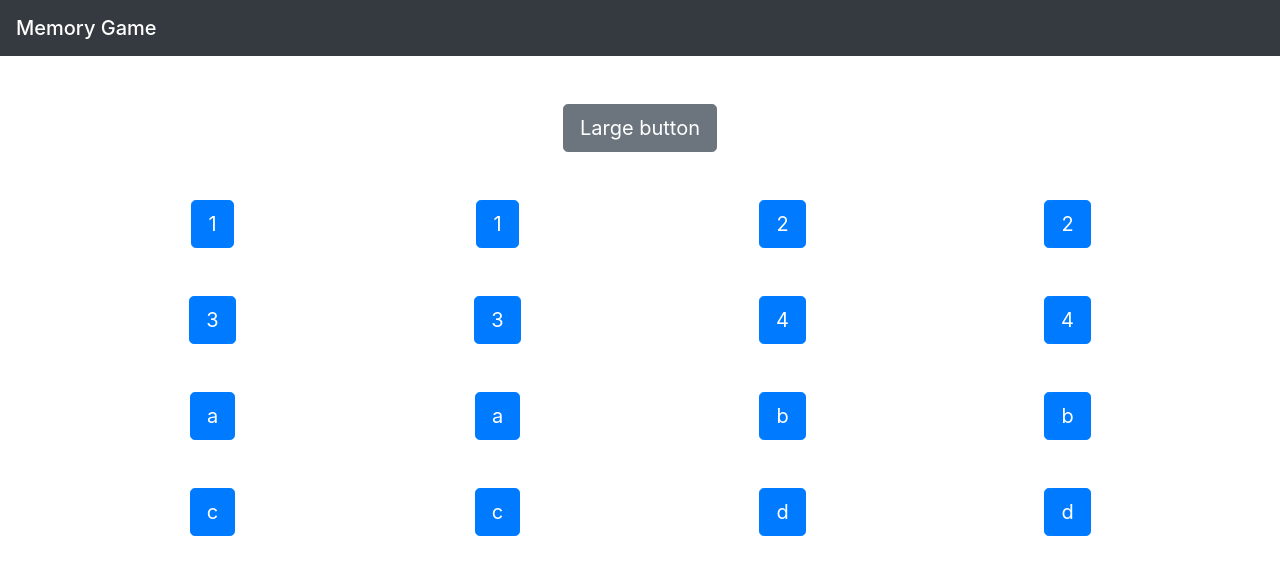
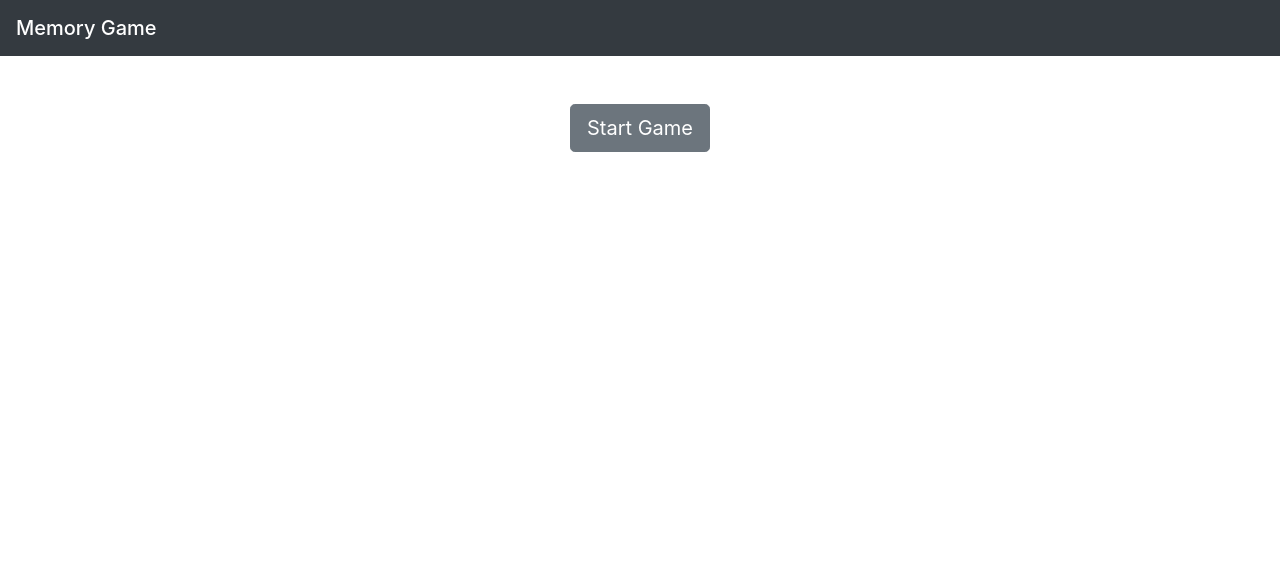
Before and after one commit to bcbrian/timed-memory-game, a website: page index.html in a window 1280 px wide. Drawn offline with nearby package versions, Linux system fonts and the light colour scheme.

Commit message:
some buttons and some sudo code

```diff
--- a/index.html
+++ b/index.html
@@ -16,16 +16,16 @@
     <nav class="navbar navbar-dark bg-dark">
       <span class="navbar-brand mb-0 h1">Memory Game</span>
     </nav>
-    <div class="container">
+    <div id="start-container" class="container">
       <div class="row mt-5">
         <div class="col d-flex justify-content-center align-items-center">
           <button type="button" class="btn btn-primary btn-lg">
-            Large button
+            Start Game
           </button>
         </div>
       </div>
     </div>
-    <div class="container">
+    <div id="game-container" class="container d-none">
       <div class="row mt-5">
         <div class="col d-flex align-items-center justify-content-center">
           <button class="btn btn-primary btn-lg">1</button>
--- a/scripts.js
+++ b/scripts.js
@@ -1,9 +1,20 @@
 function initGame() {
   const buttonEl = document.querySelector("button");
+  const startContainerEl = document.getElementById("start-container");
+  const gameContainerEl = document.getElementById("game-container");
+
   buttonEl.setAttribute("class", "btn btn-secondary btn-lg");
 
   function startGame() {
     buttonEl.setAttribute("class", "btn btn-success btn-lg");
+    startContainerEl.setAttribute("class", "container d-none");
+    gameContainerEl.setAttribute("class", "container");
+
+    // select all the memory buttons
+    // add an event listener for all the memory buttons
+    // define the behavior for the click
+    // if the first click STOP :P
+    // else the second check for equality
   }
   buttonEl.addEventListener("click", startGame);
 }
```
